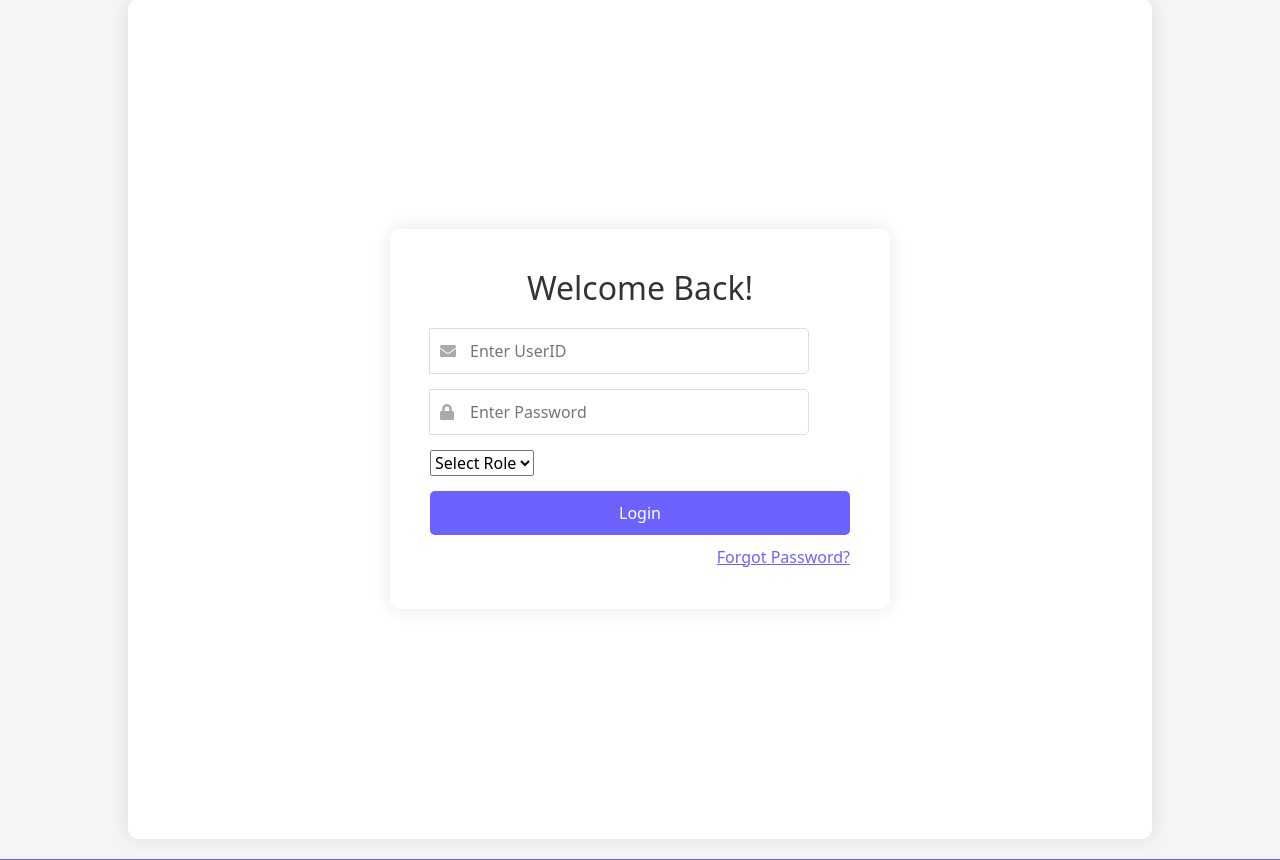
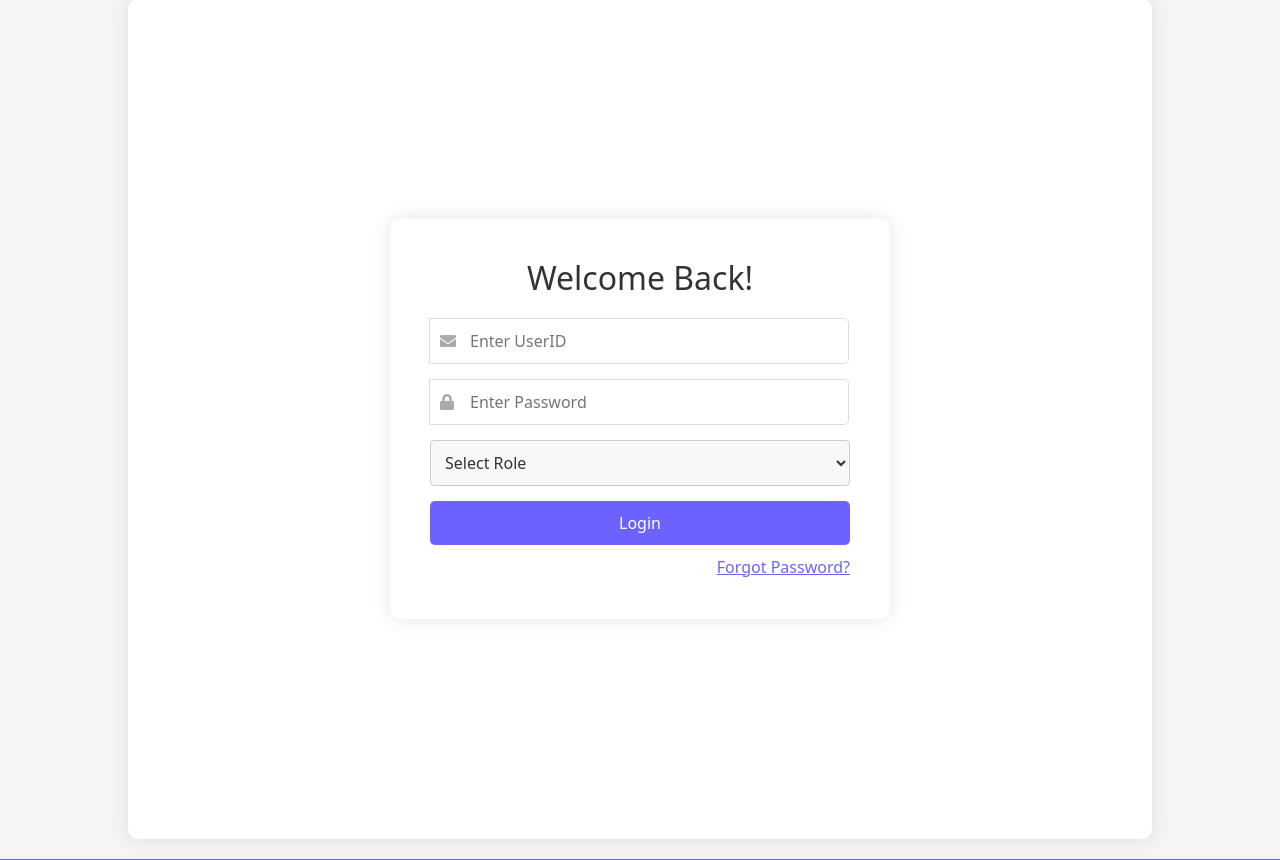
Before and after one commit to jaywmz/INF2003-Database-Systems-OnlineShopping, a Flask app: page /login in a window 1280 px wide. Shown: the part 89-949 px from the top of the page. Run offline with Flask 3, Linux system fonts and the light colour scheme; parts of the project's set-up code (start-up, migrations or seed data) failed here and were passed over.

Commit message:
fix: touch up login page styling

```diff
--- a/src/static/css/style.css
+++ b/src/static/css/style.css
@@ -175,7 +175,7 @@ footer p a:hover {
 }
 
 .login-form .input-group input {
-    width: calc(100% - 40px);
+    width: 100%;
     padding: 10px 15px 10px 40px;
     border: 1px solid #ddd;
     border-radius: 5px;
@@ -187,6 +187,19 @@ footer p a:hover {
     left: 10px;
     transform: translateY(-50%);
     color: #aaa;
+}
+
+.login-form .input-group select {
+    width: 100%;
+    padding: 10px;
+    display: inline-block;
+    border: 1px solid #ccc;
+    border-radius: 4px;
+    box-sizing: border-box;
+    font-size: 16px;
+    background-color: #f8f8f8;
+    color: #333;
+    outline: none;
 }
 
 .login-form button {
--- a/src/templates/login.html
+++ b/src/templates/login.html
@@ -26,7 +26,7 @@
                 <button type="submit">Login</button>
                 {% with messages = get_flashed_messages() %}
                 {% if messages %}
-                    <div class="alert alert-danger" role="alert">
+                    <div class="alert alert-danger mt-3" role="alert">
                         {{ messages[0] }}
                     </div>
                 {% endif %}
```
